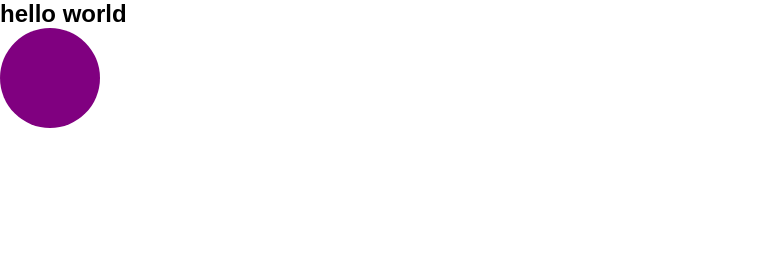
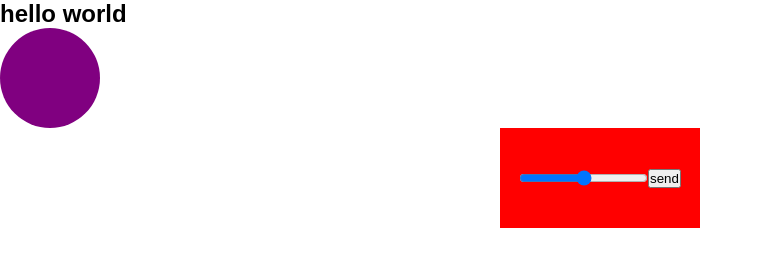
Before and after one commit to Hossam5000/git, a plain HTML site: page index.html in a window 1280 px wide. Shown: the whole page, without its empty margins (0-763 px from the left). Drawn offline with Linux system fonts and the light colour scheme.

Commit message:
start working on the payout feature

```diff
--- a/index.html
+++ b/index.html
@@ -9,6 +9,10 @@
 <body>
     <h2>hello world</h2>
     <div class="circle"></div>
+    <div class="payout">
+        <input type="range" name="range" id="range">
+        <input type="submit" value="send">
+    </div>
     <script src="app.js"></script>
 </body>
 </html>
--- a/style.css
+++ b/style.css
@@ -12,3 +12,19 @@
     border-radius: 50%;
     cursor: pointer;
 }
+
+.payout{
+    display: flex;
+    justify-content: center;
+    align-items: center;
+    flex-wrap: wrap;
+    width: 200px;
+    height: 100px;
+    padding: 10px;
+    margin-left: 500px;
+    background-color: red;
+}
+
+.payout #range{
+    display: block;
+}
```
